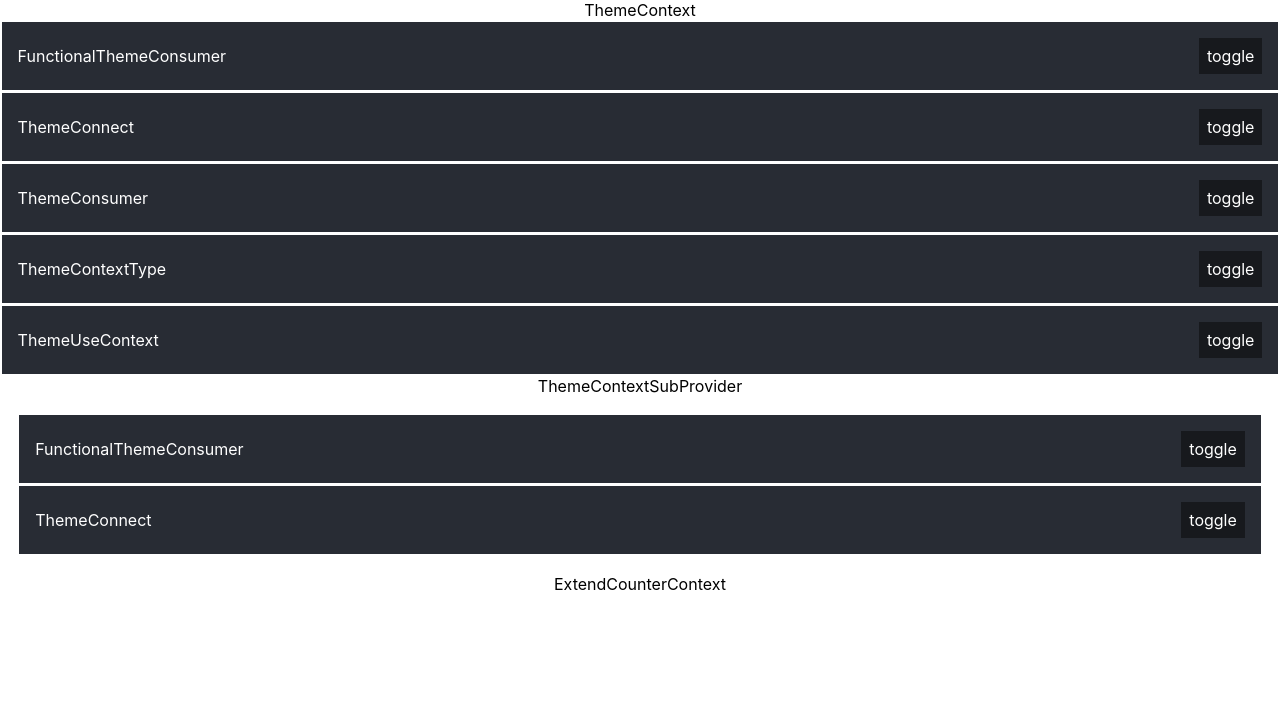
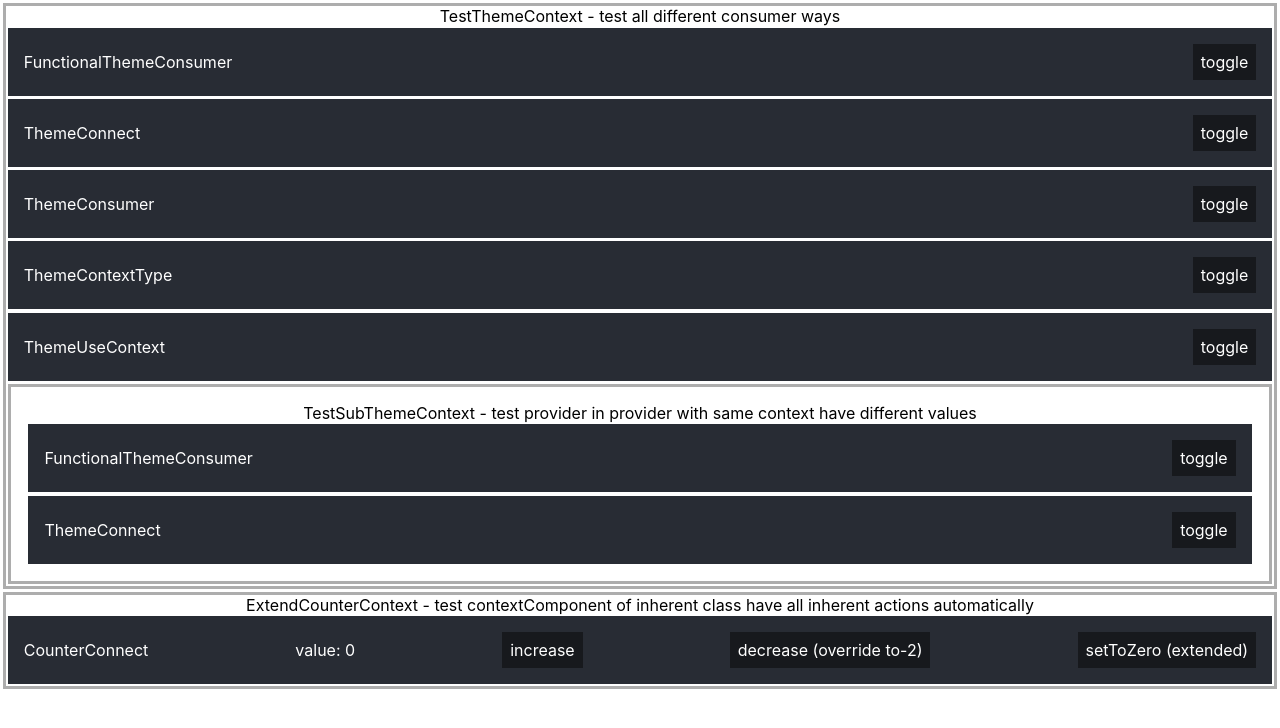
Before and after one commit to YehudaGold/context-component, a React (Create React App) app: page / in a window 1280 px wide. Shown: the top 728 px of the page. Built offline with nearby package versions, Linux system fonts and the light colour scheme.

Commit message:
add counter test components

```diff
--- a/package.json
+++ b/package.json
@@ -6,6 +6,7 @@
     "@testing-library/jest-dom": "^4.2.4",
     "@testing-library/react": "^9.5.0",
     "@testing-library/user-event": "^7.2.1",
+    "prop-types": "^15.7.2",
     "react": "^16.13.0",
     "react-dom": "^16.13.0",
     "react-scripts": "3.4.0"
--- a/src/App.css
+++ b/src/App.css
@@ -3,8 +3,11 @@
 }
 
 .consumers-list {
+    margin: 0.2em;
     display: flex;
     flex-direction: column;
+    border-style: solid;
+    border-color: #00000052;
 }
 
 .consumers-list > * {
@@ -16,7 +19,7 @@
     align-items: center;
 }
 
-.toggle {
+.button {
     background-color: #00000070;
     padding: 0.5em;
 }
--- /dev/null
+++ b/src/Components/Counter/Actions/Button.jsx
@@ -0,0 +1,13 @@
+import PropTypes from 'prop-types';
+import React from 'react';
+
+const Button = ({handelClick, text}) => (
+    <div className="button" onClick={handelClick}>{text}</div>
+);
+
+Button.propTypes = {
+    handelClick: PropTypes.func.isRequired,
+    text: PropTypes.string.isRequired
+};
+
+export default React.memo(Button);
--- /dev/null
+++ b/src/Components/Counter/CounterConnect.jsx
@@ -0,0 +1,39 @@
+import PropTypes from 'prop-types';
+import React, {PureComponent} from 'react';
+
+import ExtendCounterContext from '../../Contexts/ExtendCounterContext';
+import Button from './Actions/Button';
+
+class CounterConnect extends PureComponent {
+
+    static propTypes = {
+        counter: PropTypes.number.isRequired,
+        decrease: PropTypes.func.isRequired,
+        increase: PropTypes.func.isRequired,
+        setToZero: PropTypes.func.isRequired
+    }
+
+    render() {
+        const {counter, increase, decrease, setToZero} = this.props;
+
+        return (
+            <div className="dark">
+                CounterConnect
+                <div className="value">{`value: ${counter}`}</div>
+                <Button handelClick={increase} text="increase" />
+                <Button handelClick={decrease} text="decrease (override to-2)" />
+                <Button handelClick={setToZero} text="setToZero (extended)" />
+            </div>
+        );
+    }
+
+}
+
+const mapStateToProps = state => ({counter: state.counter}),
+      mapActionToProps = actions => ({
+          increase: actions.increase,
+          decrease: actions.decrease,
+          setToZero: actions.setToZero
+      });
+
+export default ExtendCounterContext.connect(mapStateToProps, mapActionToProps)(CounterConnect);
--- a/src/Components/TestExtendCounterContext.jsx
+++ b/src/Components/TestExtendCounterContext.jsx
@@ -1,10 +1,13 @@
 import React from 'react';
 import ExtendCounterContext from '../Contexts/ExtendCounterContext';
+import CounterConnect from './Counter/CounterConnect';
 
 const TestExtendCounterContext = () =>
     <ExtendCounterContext>
-        ExtendCounterContext
-        <div className="consumers-list" />
+        <div className="consumers-list">
+            ExtendCounterContext - test contextComponent of inherent class have all inherent actions automatically
+            <CounterConnect />
+        </div>
     </ExtendCounterContext>;
 
 export default TestExtendCounterContext;
--- a/src/Components/TestThemeContextSubProvider.jsx
+++ b/src/Components/TestSubThemeContext.jsx
@@ -4,13 +4,13 @@ import ThemeContext from '../Contexts/ThemeContext';
 import FunctionalThemeConsumer from './Theme/FunctionalThemeConsumer';
 import ThemeConnect from './Theme/ThemeConnect';
 
-const TestThemeContextSubProvider = () =>
+const TestSubThemeContext = () =>
     <ThemeContext>
-        ThemeContextSubProvider
         <div className="consumers-list">
+            TestSubThemeContext - test provider in provider with same context have different values
             <FunctionalThemeConsumer />
             <ThemeConnect />
         </div>
     </ThemeContext>;
 
-export default TestThemeContextSubProvider;
+export default TestSubThemeContext;
--- a/src/Components/TestThemeContext.jsx
+++ b/src/Components/TestThemeContext.jsx
@@ -1,7 +1,7 @@
 import React from 'react';
 
 import ThemeContext from '../Contexts/ThemeContext';
-import TestThemeContextSubProvider from './TestThemeContextSubProvider';
+import TestSubThemeContext from './TestSubThemeContext';
 import FunctionalThemeConsumer from './Theme/FunctionalThemeConsumer';
 import ThemeConnect from './Theme/ThemeConnect';
 import ThemeConsumer from './Theme/ThemeConsumer';
@@ -10,14 +10,14 @@ import ThemeUseContext from './Theme/ThemeUseContext';
 
 const TestThemeContext = () =>
     <ThemeContext>
-        ThemeContext
         <div className="consumers-list">
+            TestThemeContext - test all different consumer ways
             <FunctionalThemeConsumer />
             <ThemeConnect />
             <ThemeConsumer />
             <ThemeContextType />
             <ThemeUseContext />
-            <TestThemeContextSubProvider />
+            <TestSubThemeContext />
         </div>
     </ThemeContext>;
 
--- a/src/Components/Theme/Actions/ToggleTheme.jsx
+++ b/src/Components/Theme/Actions/ToggleTheme.jsx
@@ -2,7 +2,7 @@ import PropTypes from 'prop-types';
 import React from 'react';
 
 const ToggleTheme = ({toggleTheme}) => (
-    <div className="toggle" onClick={toggleTheme}>toggle</div>
+    <div className="button" onClick={toggleTheme}>toggle</div>
 );
 
 ToggleTheme.propTypes = {
--- a/src/Contexts/ExtendCounterContext.jsx
+++ b/src/Contexts/ExtendCounterContext.jsx
@@ -5,38 +5,49 @@ class CounterContext extends ContextComponent {
 
     state = {counter: 0};
 
-    increase = () => {
+    constructor(props) {
+        super(props);
+
+        this.increase = this.increase.bind(this);
+        this.decrease = this.decrease.bind(this);
+    }
+
+    increase() {
         this.setState(state => ({counter: state.counter + 1}));
     }
 
-    decrease = () => {
+    decrease() {
         this.setState(state => ({counter: state.counter - 1}));
     }
 
-    fun() { console.log(this); }
+    // Fun() { console.log(this); }
 
-    arrowFun = () => { console.log(this); }
+    // arrowFun = () => { console.log(this); }
 
-    extendsFun() { console.log(this); }
+    // extendsFun() { console.log(this); }
 
-    async func() {
-        this.setState({theme: 'dark'});
-    }
+    /*
+     * async func() {
+     *     this.setState({theme: 'dark'});
+     * }
+     */
 
 }
 
 export default class ExtendCounterContext extends CounterContext {
 
-    // State = {counter: 0};
+    constructor(props) {
+        super(props);
 
-    extendsFun() { console.log(this); }
+        this.setToZero = this.setToZero.bind(this);
+    }
 
-    /*
-     * Actions = {
-     *     toggleTheme: (Size) => {
-     *         this.setState({Size});
-     *     }
-     * };
-     */
+    decrease() {
+        this.setState(state => ({counter: state.counter - 2}));
+    }
+
+    setToZero() {
+        this.setState({counter: 0});
+    }
 
 }
```
Also changed, not shown: .eslintrc.js.
